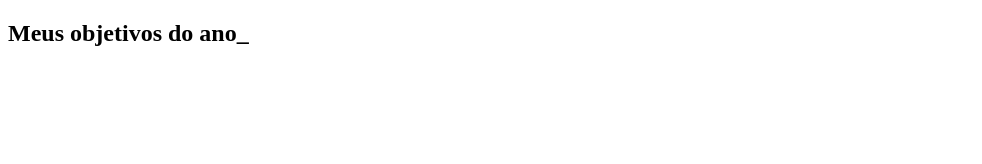
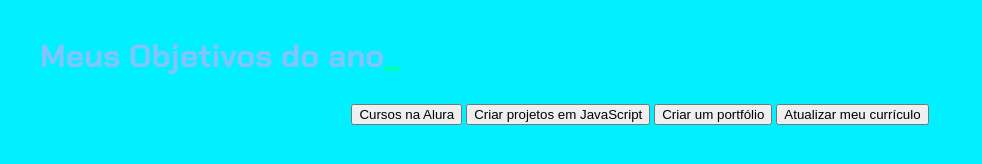
Before and after one commit to Marcos-j-caro/PROJETO-DE-VIDA-2024, a plain HTML site: page index.html in a window 1280 px wide. Shown: the whole page, without its empty margins (0-982 px from the left). Drawn offline with Linux system fonts and the light colour scheme.

Commit message:
Add files via upload

```diff
--- a/index.html
+++ b/index.html
@@ -1,13 +1,21 @@
 <!DOCTYPE html>
-<html lang="en">
+<html lang="pt-br">
 <head>
     <meta charset="UTF-8">
     <meta http-equiv="X-UA-Compatible" content="IE=edge">
     <meta name="viewport" content="width=device-width, initial-scale=1.0">
     <title>PROJETO DE VIDA</title>
+    <link rel="stylesheet" href="style.css">
 </head>
 <body>
-    <section class="conteudo principal"></section>
-    <h2 class="titulo-principal">Meus objetivos do ano_</h2>
-</body>
-</html>
+    <section class="conteudo-principal">
+      <h2 class="titulo-principal">Meus Objetivos do ano<span>_</span></h2>
+      <div class="botoes">
+        <button class="botao">Cursos na Alura</button>
+        <button class="botao">Criar projetos em JavaScript</button>
+        <button class="botao">Criar um portfólio</button>
+        <button class="botao">Atualizar meu currículo</button>
+      </div>
+    </section>
+  </body>
+  </html>
--- /dev/null
+++ b/style.css
@@ -0,0 +1,39 @@
+@import url('https://fonts.googleapis.com/css?family=Chakra+Petch:wght@400;700&display=swap');
+
+:root {
+  --cor-de-fundo: #00F0FF;
+  --verde: #00FFA3;
+  --branco: #83C3FF;
+  --botao-ativo: #3A375E;
+  --botao-inativo: rgba(58, 55, 94, 0.5);
+  --texto-fundo: rgba(58, 55, 94, 0.3);
+}
+
+body {
+  background-color: var(--cor-de-fundo);
+  color: var(--branco);
+  font-family: 'Chakra Petch', sans-serif;
+}
+
+  body {
+    background-color: var(--cor-de-fundo);
+    color: var(--branco);
+    font-family: "Chakra Petch", sans-serif;
+  }
+  .conteudo-principal {
+    display: flex;
+    flex-direction: column;
+    justify-content: center;
+    align-items: center;
+    max-width: 1200px;
+    width: 100%;
+    margin: 0 auto;
+}
+.titulo-principal {
+    text-align: left;
+    width: 100%;
+    font-size: 32px;
+}
+.titulo-principal span {
+    color: var(--verde);
+}
```
